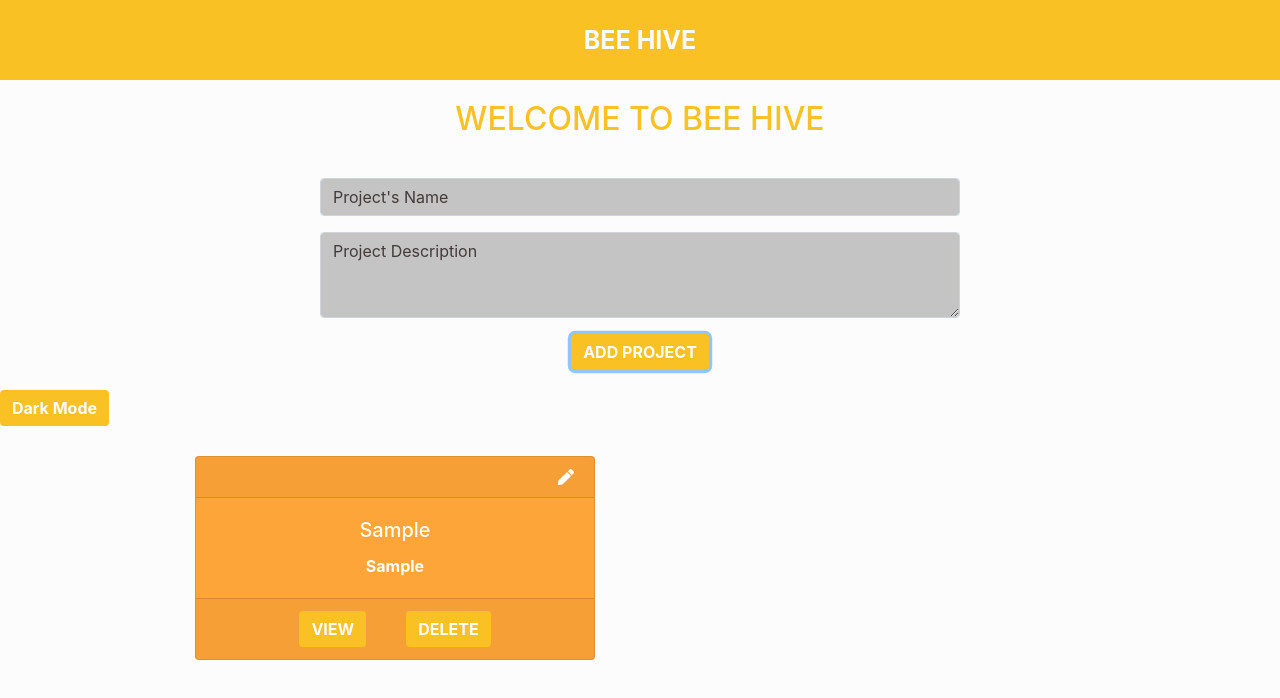
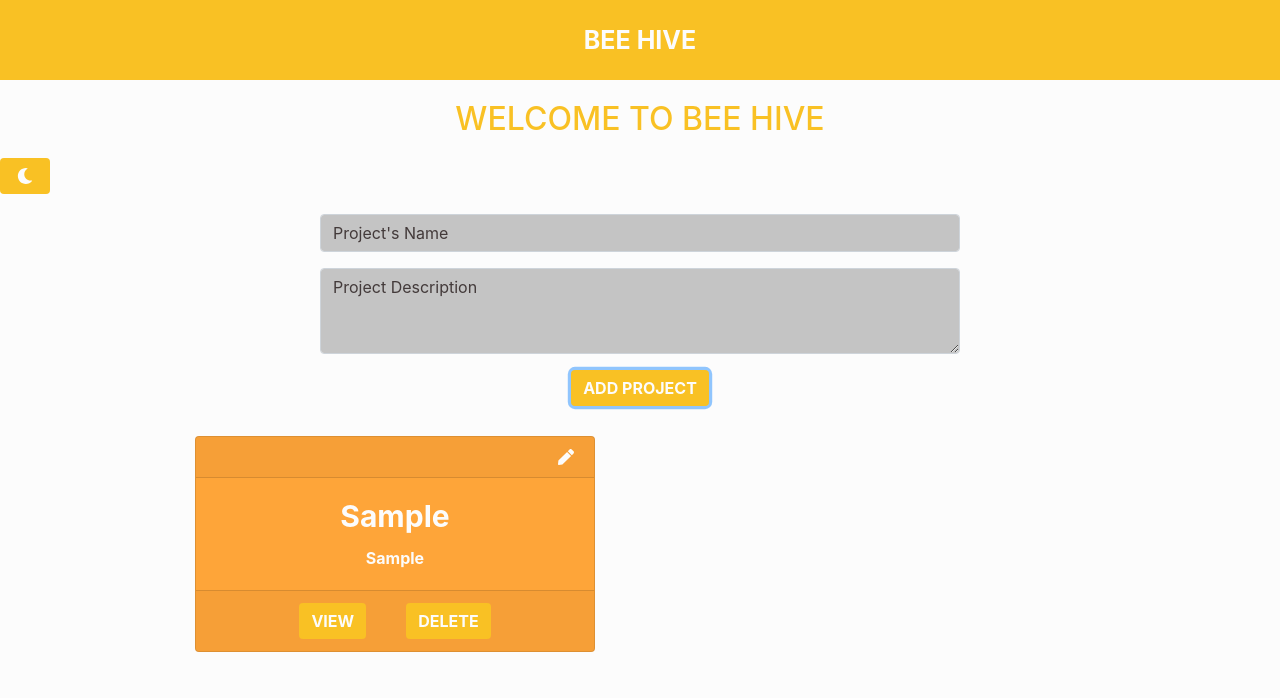
Before and after one commit to Ragav25/BeeHive-Application, a React (Create React App) app: page / in a window 1280 px wide. Both pictures are taken after typing "Sample", "Sample" into the empty fields and a click on the button "ADD PROJECT". Shown: the top 698 px of the page. Built offline with nearby package versions, Linux system fonts and the light colour scheme.

Commit message:
styling completed

```diff
--- a/src/components/CreateProjects/CreateProjects.js
+++ b/src/components/CreateProjects/CreateProjects.js
@@ -43,6 +43,8 @@ const CreateProjects = () => {
     <div id="project-body" style={{ background: theme.bg, color: theme.textc }}>
       <h2 id="project-heading">WELCOME TO BEE HIVE</h2>
 
+      <ThemeToggle id="themetoggle" />
+
       <Form onSubmit={handleSubmit}>
         <Form.Group>
           <Form.Control
@@ -71,7 +73,6 @@ const CreateProjects = () => {
           {editItem ? "EDIT PROJECT" : "ADD PROJECT"}
         </Button>
       </Form>
-      <ThemeToggle />
       <ProjectList />
     </div>
   );
--- a/src/components/ProjectList/ProjectList.css
+++ b/src/components/ProjectList/ProjectList.css
@@ -30,6 +30,11 @@
   text-align: center;
 }
 
+#project-list .card-title {
+  font-weight: bold;
+  font-size: 30px;
+}
+
 #project-list button {
   margin: 0px 20px;
 }
--- a/src/components/ProjectList/ProjectList.js
+++ b/src/components/ProjectList/ProjectList.js
@@ -32,17 +32,7 @@ const ProjectList = () => {
             </Card.Header>
 
             <Card.Body key={project.id}>
-              <Card.Title>
-                {/* <TextareaAutosize
-                  minRows={2}
-                  id="textarea-library"
-                  value={project.projectName}
-                  style={{ color: theme.textc }}
-                  disabled=
-                  {isEdit ? "" : "disabled"}
-                /> */}
-                {project.projectName}
-              </Card.Title>
+              <Card.Title>{project.projectName}</Card.Title>
 
               <Card.Text>{project.description}</Card.Text>
             </Card.Body>
--- a/src/components/Stories/Stories.css
+++ b/src/components/Stories/Stories.css
@@ -1,5 +1,25 @@
+#stories-display {
+  min-height: 100vh;
+  max-height: auto;
+  overflow: auto;
+}
+
 #stories-display .card {
-  width: 90%;
+  width: 80%;
   text-align: center;
+  margin-top: 0px;
   margin: 25px auto;
 }
+
+#stories-display .card-text {
+  font-size: 20px;
+  font-weight: bold;
+  margin: 20px;
+}
+
+#stories-display button {
+  margin: 10px 20px;
+  font-weight: bold;
+  outline: none;
+  border: none;
+}
--- a/src/components/Stories/Stories.js
+++ b/src/components/Stories/Stories.js
@@ -2,10 +2,14 @@ import React, { useState, useEffect, useContext } from "react";
 import "./Stories.css";
 import StoriesInputArea from "../StoriesInputArea/StoriesInputArea";
 import { StoriesContext } from "../../context/StoriesContext";
+import { ThemeContext } from "../../context/ThemeContext";
 import Card from "react-bootstrap/Card";
 import Button from "react-bootstrap/Button";
 
 const ProjectStories = (props) => {
+  const { isLightTheme, light, dark } = useContext(ThemeContext);
+  const theme = isLightTheme ? light : dark;
+
   const { stories, removeStories, findItem } = useContext(StoriesContext);
   const [project, setProject] = useState({});
 
@@ -25,18 +29,33 @@ const ProjectStories = (props) => {
   };
 
   return (
-    <div id="stories-display">
+    <div
+      id="stories-display"
+      style={{ background: theme.bg, color: theme.textc }}
+    >
       <StoriesInputArea name={project.projectName} />
       {stories.map((task) => {
         return (
-          <Card key={task.id}>
-            {/* <Card.Header>Featured</Card.Header> */}
+          <Card
+            key={task.id}
+            style={{ background: theme.cardc, color: theme.textc }}
+          >
             <Card.Body>
               <Card.Text>{task.task}</Card.Text>
             </Card.Body>
             <Card.Footer>
-              <Button onClick={() => removeStories(task.id)}>Delete</Button>
-              <Button onClick={() => findItem(task.id)}>EDIT</Button>
+              <Button
+                onClick={() => removeStories(task.id)}
+                style={{ background: theme.buttonc, color: theme.textc }}
+              >
+                Delete
+              </Button>
+              <Button
+                onClick={() => findItem(task.id)}
+                style={{ background: theme.buttonc, color: theme.textc }}
+              >
+                EDIT
+              </Button>
             </Card.Footer>
           </Card>
         );
--- a/src/components/StoriesInputArea/StoriesInputArea.css
+++ b/src/components/StoriesInputArea/StoriesInputArea.css
@@ -1,13 +1,46 @@
 #stories-area {
   text-align: center;
   margin: 30px auto;
+  margin-top: 0px;
+  font-weight: bold;
 }
 
 #stories-area h1 {
   margin: 40px;
+  margin-top: 0px;
+  padding: 20px;
+  font-weight: bold;
+  color: #f9c124;
+}
+
+#stories-area h1 span {
+  font-size: 20px;
 }
 
 #stories-area .form-control {
   margin: 10px auto;
   width: 70%;
+  background-color: #c4c4c4;
+  font-weight: bold;
 }
+
+#stories-area .form-control::placeholder {
+  color: #433a3a;
+}
+
+#stories-area .form-label {
+  color: #f9c124;
+}
+
+#stories-body #themetoggle {
+  float: left;
+  margin-left: -20px;
+  margin-top: 20px;
+  width: 20px;
+  position: sticky;
+  top: 0px;
+}
+#stories-body #themetoggle button {
+  outline: none;
+  border: none;
+}
--- a/src/components/StoriesInputArea/StoriesInputArea.js
+++ b/src/components/StoriesInputArea/StoriesInputArea.js
@@ -4,9 +4,13 @@ import Form from "react-bootstrap/Form";
 import Button from "react-bootstrap/Button";
 import "./StoriesInputArea.css";
 import { StoriesContext } from "../../context/StoriesContext";
+import { ThemeContext } from "../../context/ThemeContext";
+import ThemeToggle from "../ThemeToggle/ThemeToggle";
 
 const StoriesInputArea = (props) => {
   const { addStories, editItem, editTask } = useContext(StoriesContext);
+  const { isLightTheme, light, dark } = useContext(ThemeContext);
+  const theme = isLightTheme ? light : dark;
 
   const [task, setTask] = useState("");
 
@@ -29,8 +33,12 @@ const StoriesInputArea = (props) => {
   };
 
   return (
+    <div id="stories-body">
+      <ThemeToggle id="themetoggle" />
       <div id="stories-area">
-      <h1>{props.name}</h1>
+        <h1>
+          <span>PROJECT:</span> {props.name}
+        </h1>
         <Form onSubmit={handleSubmit}>
           <Form.Group>
             <Form.Label>ADD STORIES</Form.Label>
@@ -44,8 +52,15 @@ const StoriesInputArea = (props) => {
               required
             />
           </Form.Group>
-        <Button type="submit"> {editItem ? "EDIT" : "ADD"}</Button>
+          <Button
+            type="submit"
+            style={{ background: theme.buttonc, color: theme.textc }}
+          >
+            {" "}
+            {editItem ? "EDIT" : "ADD"}
+          </Button>
         </Form>
+      </div>
     </div>
   );
 };
--- /dev/null
+++ b/src/components/ThemeToggle/ThemeToggle.css
@@ -0,0 +1,14 @@
+#themetoggle button {
+  width: 50px;
+  transition: width 0.5s;
+}
+
+#themetoggle button:focus {
+  outline: 0;
+  border-style: none;
+  border: none;
+}
+
+#themetoggle button:hover {
+  width: 70px;
+}
--- a/src/components/ThemeToggle/ThemeToggle.js
+++ b/src/components/ThemeToggle/ThemeToggle.js
@@ -1,5 +1,6 @@
 import React from "react";
 import Button from "react-bootstrap/Button";
+import "./ThemeToggle.css";
 import { ThemeContext } from "../../context/ThemeContext";
 
 const ThemeToggle = () => {
@@ -14,7 +15,7 @@ const ThemeToggle = () => {
               onClick={toggleTheme}
               style={{ background: theme.buttonc, color: theme.textc }}
             >
-              {theme.switchText}
+              {theme.switchIcon}
             </Button>
           </div>
         );
--- a/src/context/ThemeContext.js
+++ b/src/context/ThemeContext.js
@@ -1,4 +1,6 @@
 import React, { Component, createContext } from "react";
+import { FontAwesomeIcon } from "@fortawesome/react-fontawesome";
+import { faMoon, faSun } from "@fortawesome/free-solid-svg-icons";
 
 export const ThemeContext = createContext();
 
@@ -11,7 +13,7 @@ class ThemeContextProvider extends Component {
       textc: "#FCFCFC",
       buttonc: "#F9C124",
       cardc: "#FEA539",
-      switchText: "Dark Mode",
+      switchIcon: <FontAwesomeIcon icon={faMoon} />,
     },
     dark: {
       navc: "#545454",
@@ -19,7 +21,7 @@ class ThemeContextProvider extends Component {
       textc: "#F9C124",
       buttonc: "#545454",
       cardc: "#392F2B",
-      switchText: "Light Mode",
+      switchIcon: <FontAwesomeIcon icon={faSun} />,
     },
   };
 
```
Lines whose indentation alone changed are shown as unchanged.
